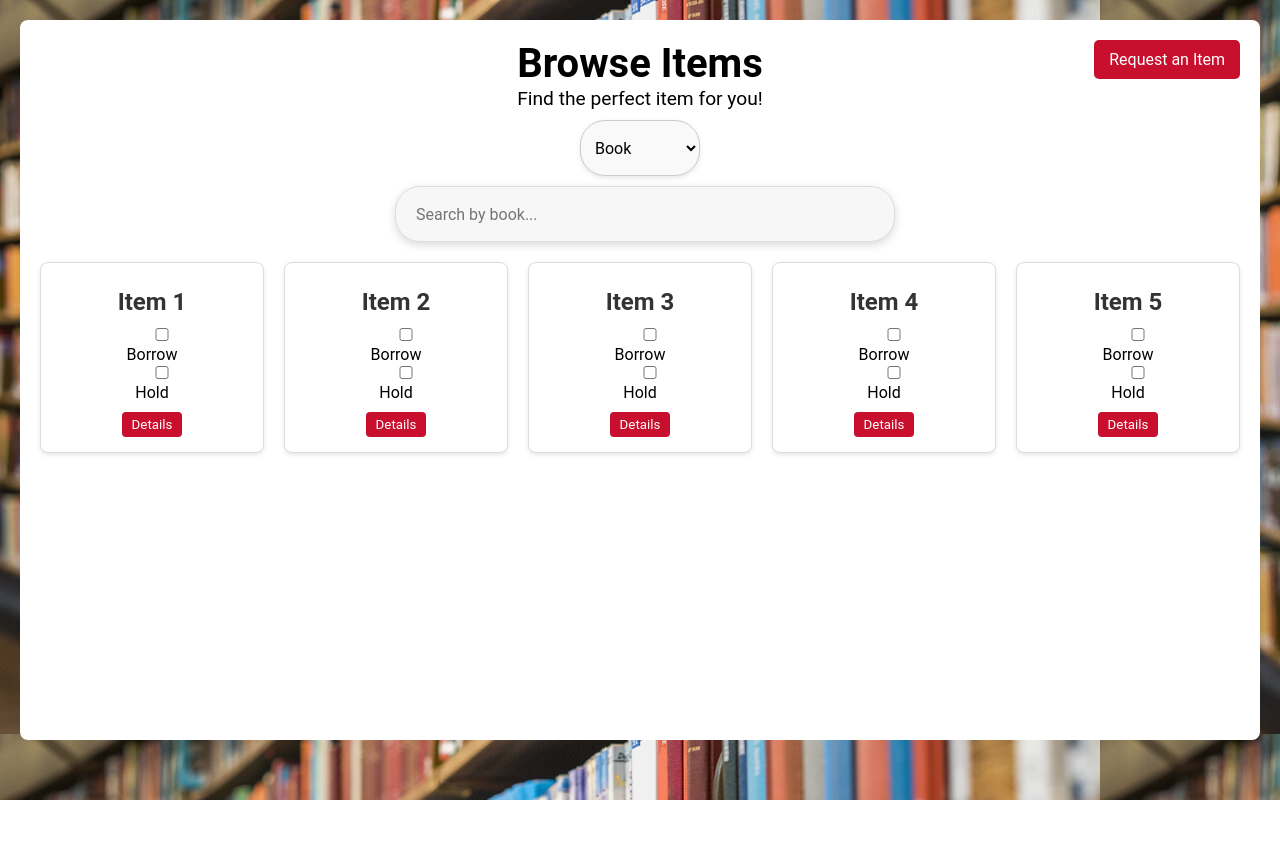
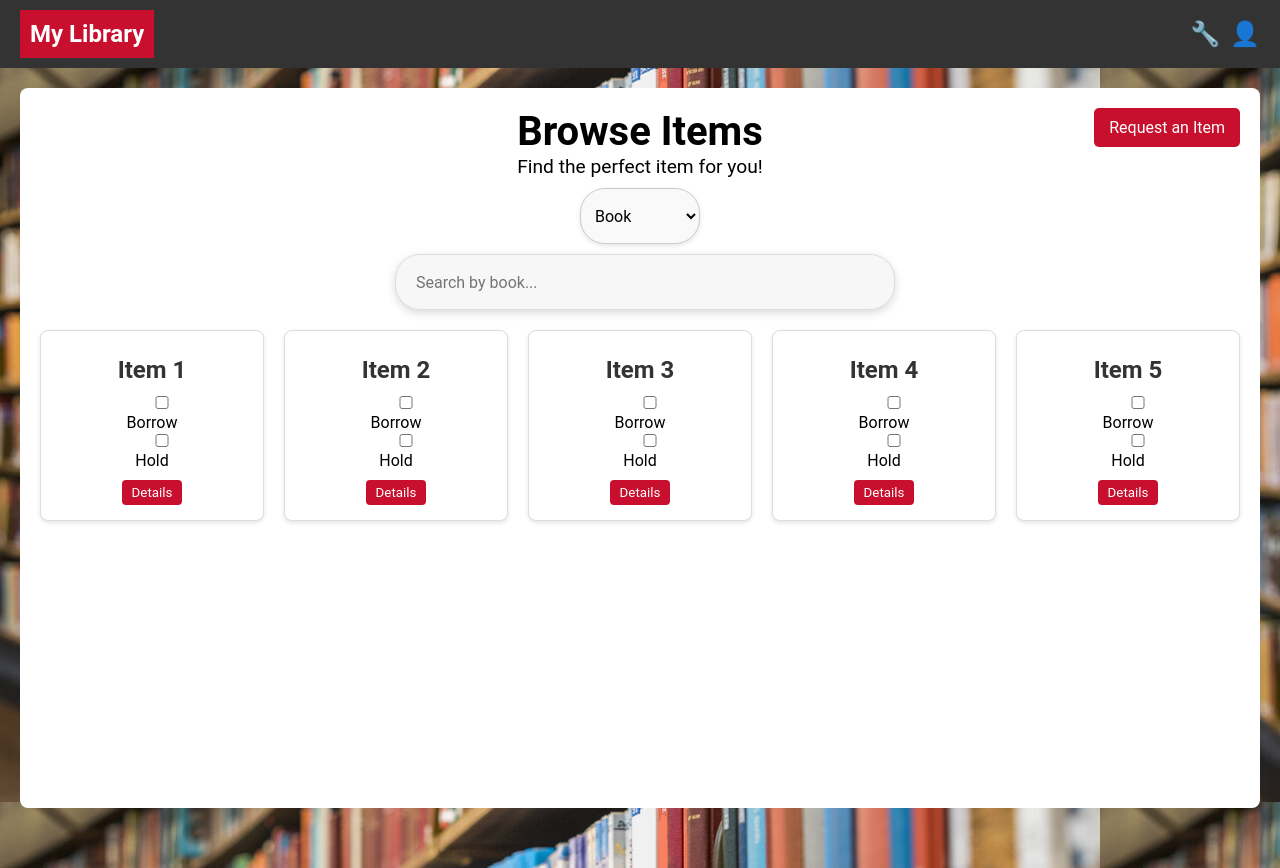
Before and after one commit to rgarci82/Library, a React (Vite) app in the folder frontend/: page /browse in a window 1280 px wide. Before the commit the page ends 800 px from the top, so only its background shows below. Built offline with nearby package versions, Linux system fonts and the light colour scheme.

Commit message:
Feat: added nav bar in browse.

```diff
--- a/frontend/src/pages/Browse.tsx
+++ b/frontend/src/pages/Browse.tsx
@@ -75,6 +75,17 @@ const BrowsePage: React.FC = () => {
   };
 
   return (
+    <div>
+      <div>
+      <div style={styles.navbar}>
+        <div style={styles.libraryName}>My Library</div>
+
+        <div style={styles.navIcons}>
+          <span>🔧</span>
+          <span>👤</span>
+        </div>
+      </div>
+      </div>
       <div style={styles.browseContainer}>
         <header style={styles.textContainer}>
           {/*browsing header texts*/}
@@ -147,6 +158,8 @@ const BrowsePage: React.FC = () => {
           )}
         </header>
       </div>
+    </div>
+
   );
 };
 
```
Lines whose indentation alone changed are shown as unchanged.
